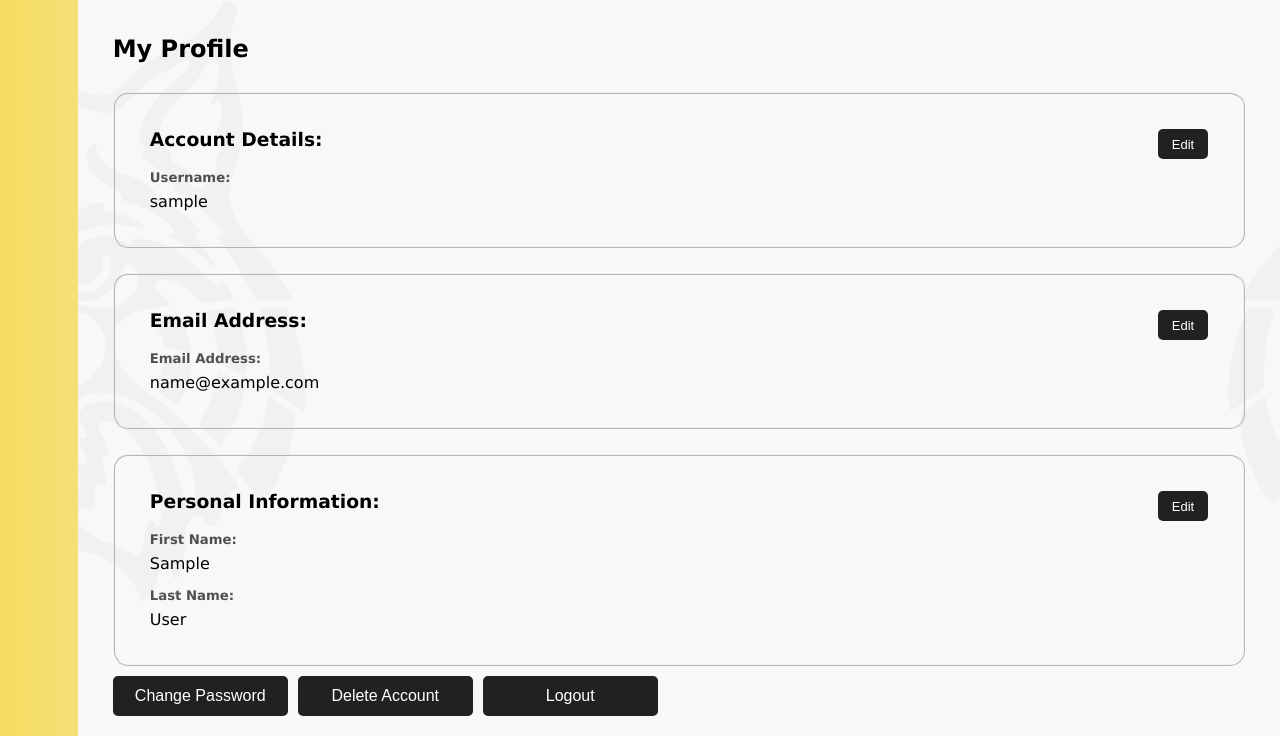
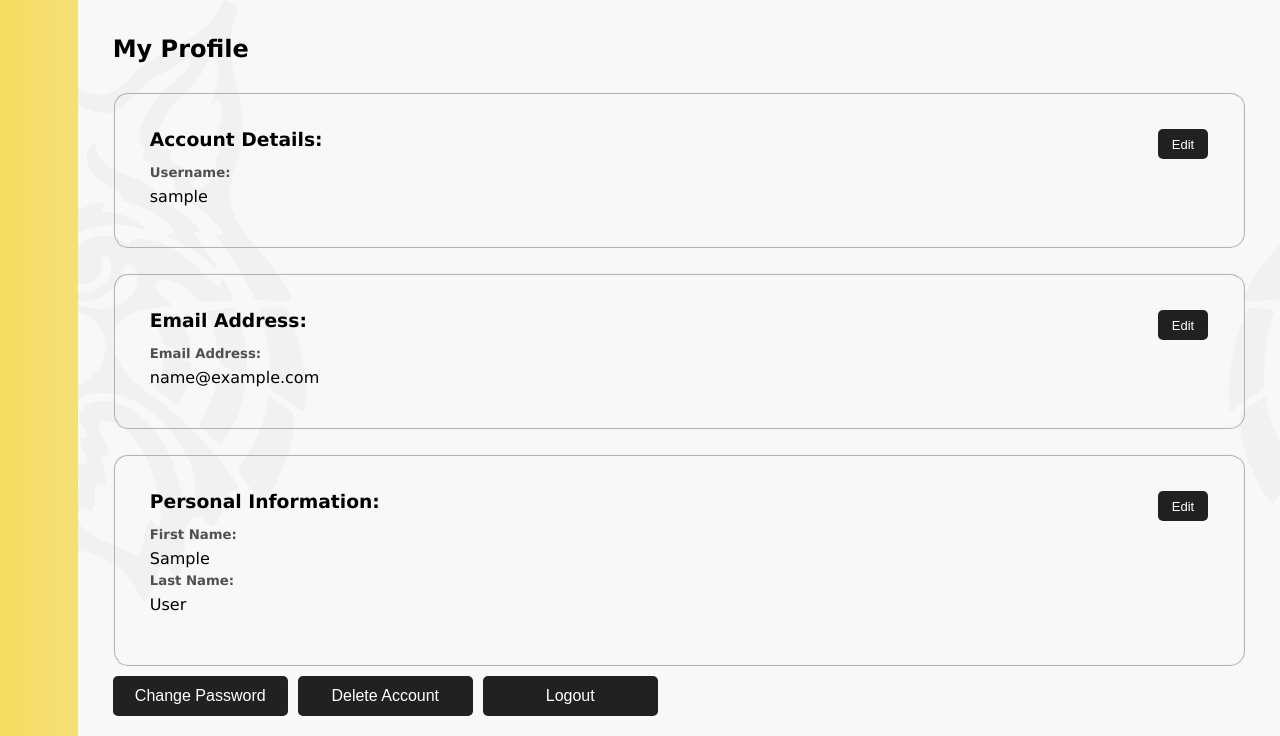
Before and after one commit to MJsica27/WAS, a Django app: page /was/profile/ in a window 1280 px wide. Shown: the part 123-859 px from the top of the page. Run offline with Django 5.2, Linux system fonts and the light colour scheme; the visitor is signed in with stand-in values (Sample User, id 1).

Commit message:
fix warnings in profile template Moved <div> and </div> tags outside the message display's if statements and loop. Replaced the <p></p> tags with <div></div> in profile-containers

```diff
--- a/iMan2Project/was/templates/profile.html
+++ b/iMan2Project/was/templates/profile.html
@@ -26,40 +26,40 @@
                 <h1 style="margin-bottom: 15px;  display: inline-block;">Account Details:</h1>
                 <button id="editAccountDetailsButton" class="square-edit-button">Edit</button>
 
-                <p style="margin-bottom: 5px">
+                <div style="margin-bottom: 5px">
                     <h5 style="margin-bottom: 7px; color: #505050">Username:</h5>
                     {{ user.username }}
-                </p>
+                </div>
             </div>
 
             <div class="profile-container" style="margin-bottom: 25px">
                 <h1 style="margin-bottom: 15px; display: inline-block">Email Address:</h1>
                 <button id="editEmailAddressButton" class="square-edit-button">Edit</button>
 
-                <p style="margin-bottom: 5px">
+                <div style="margin-bottom: 5px">
                     <h5 style="margin-bottom: 7px; color: #505050">Email Address:</h5>
                     {{ user.email}}
-                </p>
+                </div>
             </div>
 
             <div class="profile-container" style="margin-bottom: 35px">
                 <h1 style="margin-bottom: 15px; display: inline-block">Personal Information:</h1>
                 <button id="editProfileInformationButton" class="square-edit-button">Edit</button>
 
-                <p style="margin-bottom: 5px">
+                <div style="margin-bottom: 5px">
                     <h5 style="margin-bottom: 7px; color: #505050">First Name:</h5>
                     {{ user.first_name }}
-                </p>
+                </div>
 
-                <!-- <p style="margin-bottom: 5px">
+                <!-- <div style="margin-bottom: 5px">
                     <strong>Middle Initial:</strong>
                     {{ user.middle_initial }}
-                </p> -->
+                </div> -->
 
-                <p style="margin-bottom: 15px">
+                <div style="margin-bottom: 15px">
                     <h5 style="margin-bottom: 7px; color: #505050">Last Name:</h5>
                     {{ user.last_name }}
-                </p>
+                </div>
             </div>
 
              <div class="button-container">
@@ -73,15 +73,16 @@
 </section>
 
 {% if messages %}
+    <div id="snackbar">
         {% for message in messages %}
-        <div id="snackbar">
             {% if message.tags == 'error' %}
-            <span style="color: indianred">X</span> {{ message }}</div>
+                <span style="color: indianred">X</span> {{ message }}
             {% endif %}
             {% if message.tags == 'success' %}
-            <span style="color: darkseagreen">✔</span> {{ message }}</div>
+                <span style="color: darkseagreen">✔</span> {{ message }}
             {% endif %}
         {% endfor %}
+    </div>
 {% endif %}
 
 <script>
```
Lines whose indentation alone changed are shown as unchanged.
